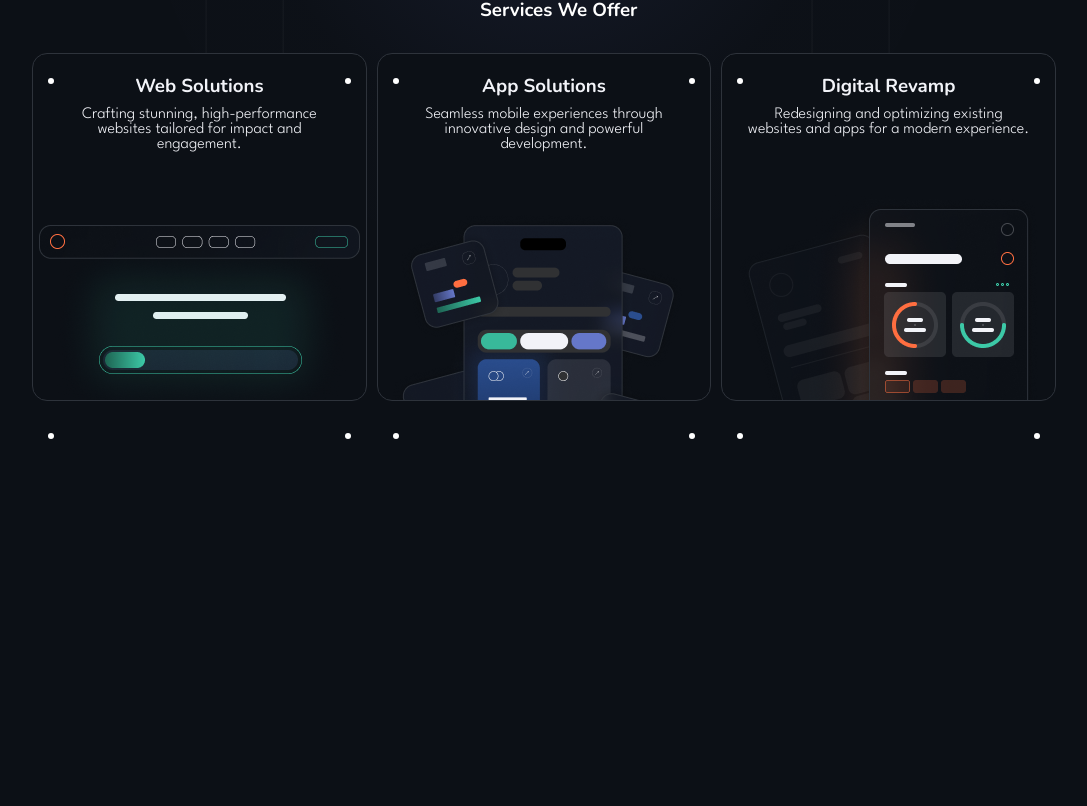
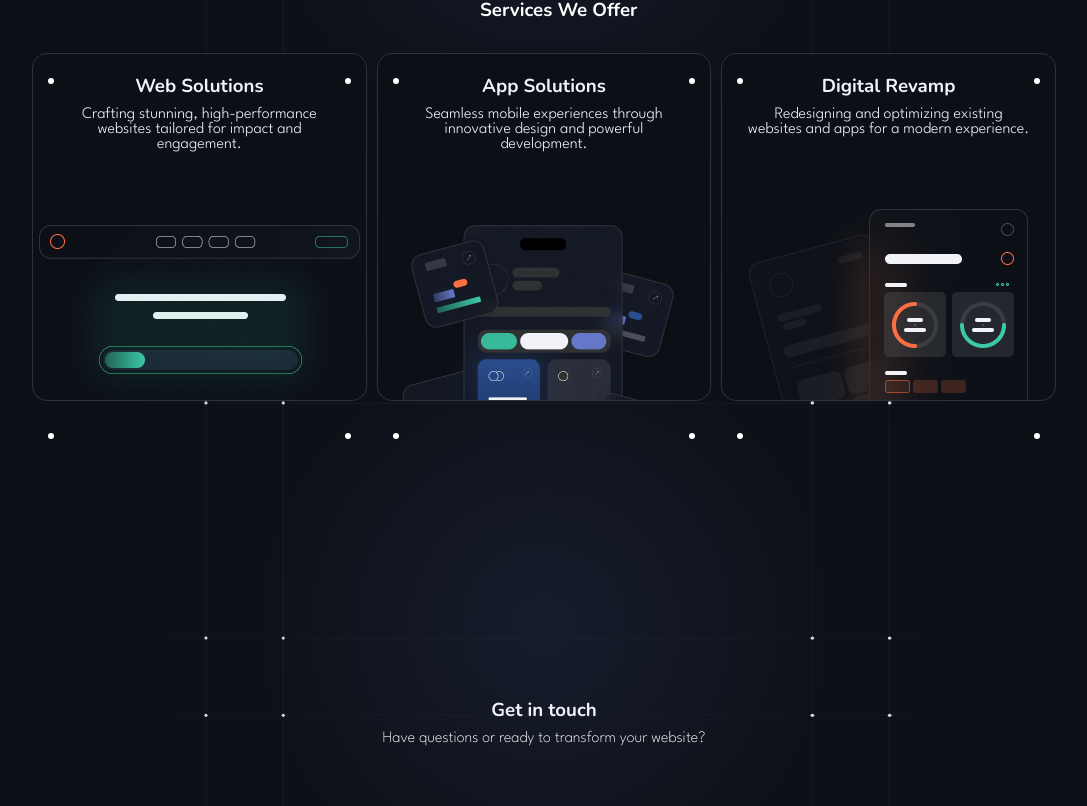
Before and after one commit to WillCBurroughs/bcsolutions, a React (Create React App) app: page / in a window 1280 px wide. Shown: the part 2822-3628 px from the top of the page, without its empty margins (96-1183 px from the left). Before the commit the page ends 3355 px from the top, so only its background shows below. Built offline with nearby package versions, Linux system fonts and the light colour scheme.

Commit message:
adding completed get in touch header

```diff
--- a/src/App.js
+++ b/src/App.js
@@ -14,6 +14,7 @@ import OurTeam from './components/atoms/OurTeam';
 import OurTeamDesktop from './components/molecules/OurTeamDesktop';
 import ServicesWeOffer from './components/atoms/ServicesWeOffer';
 import ServicesDesktop from './components/molecules/ServicesDesktop';
+import GetInTouch from './components/atoms/GetInTouch';
 
 function App() {
   return (
@@ -27,6 +28,8 @@ function App() {
         <RadialBlur top = "140"/>
         <BackgroundDesign top="180" />
         <RadialBlur top = "200"/>
+        <BackgroundDesign top = "240" />
+        <RadialBlur top = "260"/>
       </div>
       <div className='content-layer'>
         <DesktopNavbar/>
@@ -42,6 +45,7 @@ function App() {
         <OurTeamDesktop/>
         <ServicesWeOffer/>
         <ServicesDesktop/>
+        <GetInTouch/>
       </div>
     </>
   );
--- /dev/null
+++ b/src/components/atoms/GetInTouch.js
@@ -0,0 +1,13 @@
+import React from 'react';
+import '../../index.css'
+
+function GetInTouch() {
+  return (
+    <div className='GetInTouch'>
+        <h3 className='GetInTouchHeader'> Get in touch</h3>
+        <p className='HaveQuestions'>Have questions or ready to transform your website?</p>
+    </div>
+  );
+}
+
+export default GetInTouch;
--- a/src/index.css
+++ b/src/index.css
@@ -572,3 +572,28 @@ code {
 .RedesignIMG {
   transform: translateY(35px);
 }
+
+.GetInTouch {
+  position: absolute;
+  display: flex;
+  flex-direction: column;
+  justify-content: center;
+  align-items: center;
+  text-align: center;
+  width: 100vw;
+  top: 3500px;
+}
+
+.GetInTouch h3 {
+  color: #F2F3F8;
+  font-family: "Nunito";
+  font-size: 36;
+}
+
+.GetInTouch p {
+  color: #FFFFFF;
+  font-family: "League Spartan";
+  font-size: 16;
+  font-weight: 200;
+  margin-top: -10px;
+}
```
